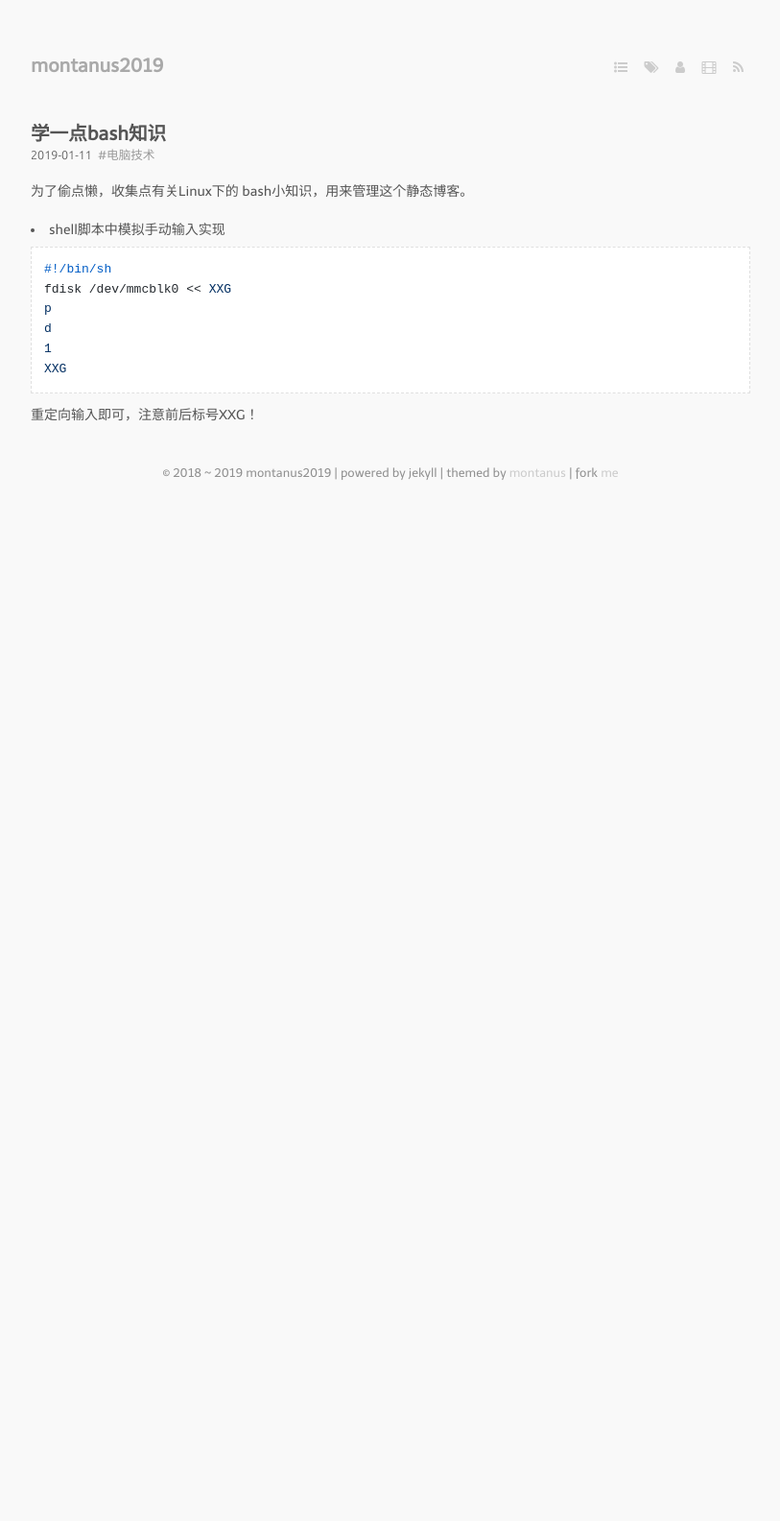
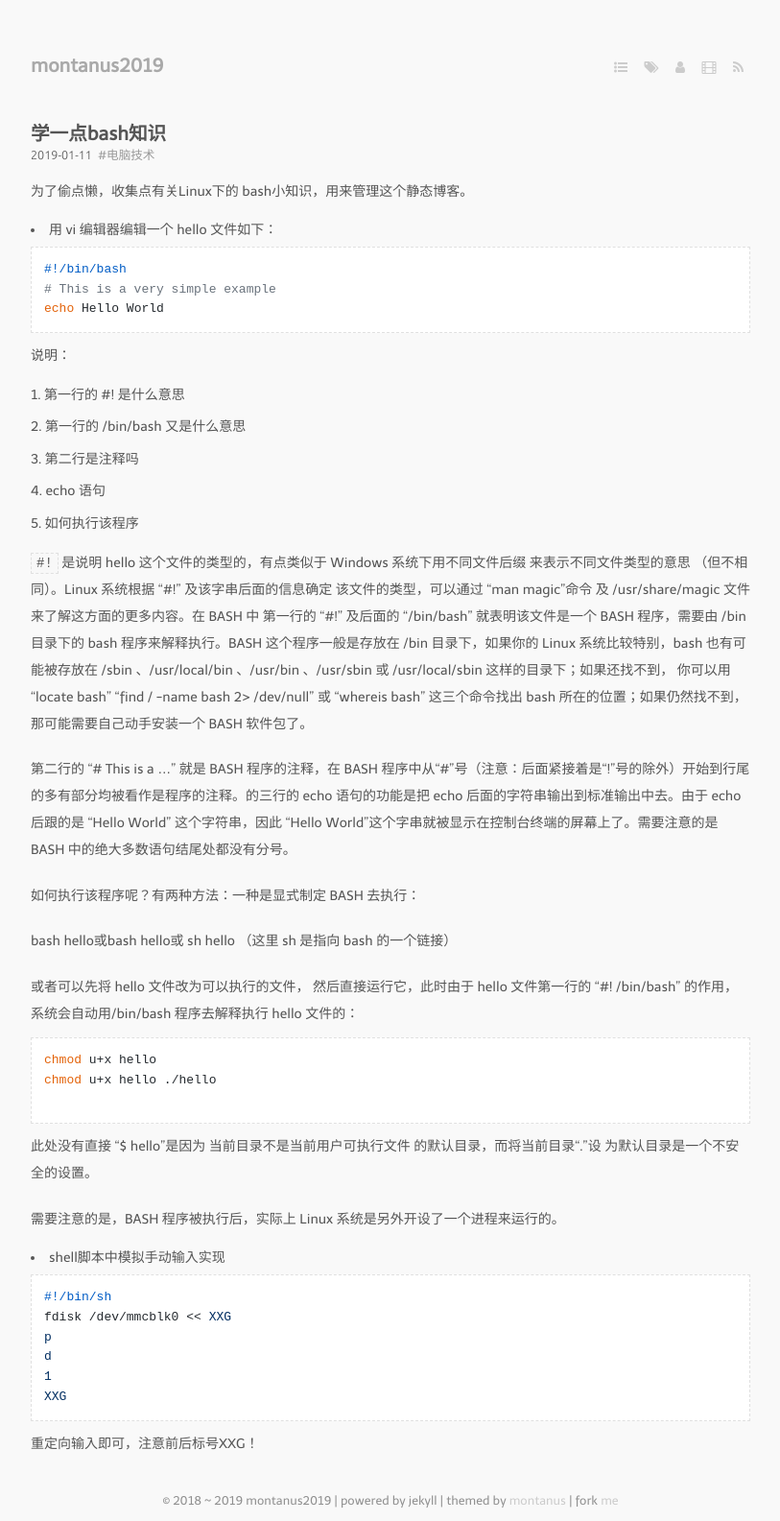
Before and after one commit to montanus2019/montanus2019.github.io, a Jekyll site: the page built from _posts/2019-01-11-bash知识学习.md, in a window 1280 px wide. Shown: the whole page at 96% size, without its empty margins (233-1046 px from the left). Built offline with Jekyll 4.4.1, drawn with Linux system fonts in a browser that asks for light colours; nearby versions of some CDN libraries; some web fonts are replaced; a script that is not in the unit is left out; before the commit the page ends 900 px from its top, so only the background shows below that.

Commit message:
bash知识

````diff
--- a/_posts/2019-01-11-bash知识学习.md
+++ b/_posts/2019-01-11-bash知识学习.md
@@ -12,6 +12,102 @@ tags:
 为了偷点懒，收集点有关Linux下的
 bash小知识，用来管理这个静态博客。
 
+
+- 用 vi 编辑器编辑一个 hello
+文件如下：
+
+```
+#!/bin/bash
+# This is a very simple example
+echo Hello World
+```
+
+
+说明：
+
+1. 第一行的 #! 是什么意思
+2. 第一行的 /bin/bash 又是什么意思
+3. 第二行是注释吗
+4. echo 语句
+5. 如何执行该程序
+
+`#!` 是说明 hello
+这个文件的类型的，有点类似于
+Windows
+系统下用不同文件后缀
+来表示不同文件类型的意思
+（但不相同）。Linux
+系统根据 "#!"
+及该字串后面的信息确定
+该文件的类型，可以通过
+"man magic"命令 及
+/usr/share/magic
+文件来了解这方面的更多内容。在
+BASH 中 第一行的 "#!"
+及后面的 "/bin/bash"
+就表明该文件是一个 BASH
+程序，需要由 /bin 目录下的
+bash 程序来解释执行。BASH
+这个程序一般是存放在 /bin
+目录下，如果你的 Linux
+系统比较特别，bash
+也有可能被存放在 /sbin
+、/usr/local/bin 、/usr/bin
+、/usr/sbin 或
+/usr/local/sbin
+这样的目录下；如果还找不到，
+你可以用
+"locate bash" "find / -name
+bash 2> /dev/null" 或
+"whereis bash"
+这三个命令找出 bash
+所在的位置；如果仍然找不到，
+那可能需要自己动手安装一个
+BASH 软件包了。
+
+第二行的 "# This is a ..."
+就是 BASH 程序的注释，在
+BASH
+程序中从“#”号（注意：后面紧接着是“!”号的除外）开始到行尾的多有部分均被看作是程序的注释。的三行的
+echo 语句的功能是把 echo
+后面的字符串输出到标准输出中去。由于
+echo 后跟的是 "Hello World"
+这个字符串，因此 "Hello
+World"这个字串就被显示在控制台终端的屏幕上了。需要注意的是
+BASH
+中的绝大多数语句结尾处都没有分号。
+
+如何执行该程序呢？有两种方法：一种是显式制定
+BASH 去执行：
+
+bash hello或bash hello或 sh
+hello （这里 sh 是指向 bash
+的一个链接）
+
+或者可以先将 hello
+文件改为可以执行的文件，
+然后直接运行它，此时由于
+hello 文件第一行的 "#!
+/bin/bash"
+的作用，系统会自动用/bin/bash
+程序去解释执行 hello
+文件的：
+
+```
+chmod u+x hello
+chmod u+x hello ./hello
+
+```
+
+此处没有直接 “$ hello”是因为
+当前目录不是当前用户可执行文件
+的默认目录，而将当前目录“.”设
+为默认目录是一个不安全的设置。
+
+需要注意的是，BASH
+程序被执行后，实际上 Linux
+系统是另外开设了一个进程来运行的。
+
 - shell脚本中模拟手动输入实现
 
 ```
````
Also changed, not shown: 4 other files.
